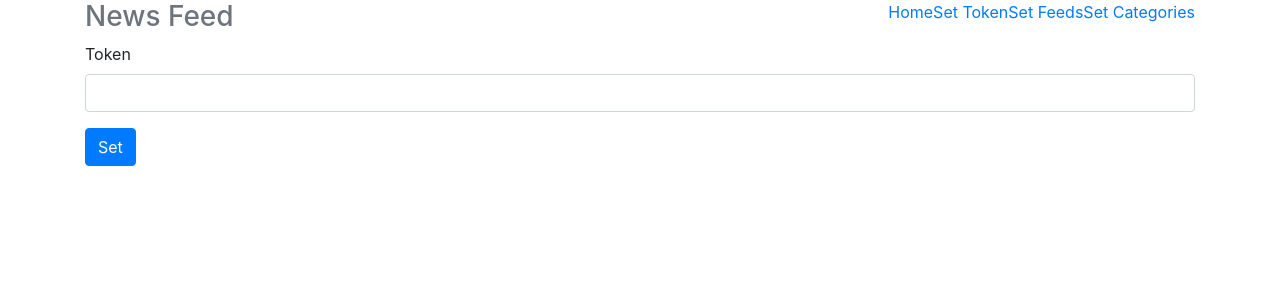
After one commit to tonyvu2014/news_post, a Flask app: page /set_token in a window 1280 px wide. The commit adds this page. Shown: the top 300 px of the page. Run offline with Flask 2, Linux system fonts and the light colour scheme; some libraries are stand-ins or nearby versions.

Commit message:
Add set_token page

```diff
--- a/app.py
+++ b/app.py
@@ -1,12 +1,12 @@
 import os
 import redis
-from flask import Flask, render_template
+from flask import Flask, render_template, url_for, request, redirect
 from read_news_feed import (
     read_config_all_subscribe_news_feed_in_parallel,
     read_db_all_subscribe_news_feed_in_parallel
 )
 from common import const
-from db_manager import add_to_list, get_list
+from db_manager import add_to_list, get_list, set_value, get_value
 from werkzeug.contrib.fixers import ProxyFix
 
 
@@ -36,6 +36,18 @@ def view_category():
     categories = get_list(const.CATEGORY)
     return 'Categories: {}'.format(",".join(categories))
 
+
+@app.route("/set_token")
+def set_token():
+    return render_template('token_form.html')
+
+
+@app.route("/update_token/", methods=['POST'])
+def update_token():
+    set_value('token', request.form['token']);
+    return redirect(url_for('main'))
+
+
 app.wsgi_app = ProxyFix(app.wsgi_app)
 
 if __name__ == "__main__":
--- /dev/null
+++ b/static/style.css
@@ -0,0 +1,3 @@
+#news_list img {
+	display:block;
+}
--- /dev/null
+++ b/templates/token_form.html
@@ -0,0 +1,39 @@
+<!DOCTYPE html>
+<html lang="en">
+ <head>
+    <title>News Feed</title>
+
+    <link href="http://getbootstrap.com/dist/css/bootstrap.min.css" rel="stylesheet">
+
+    <link href="https://maxcdn.bootstrapcdn.com/font-awesome/4.7.0/css/font-awesome.min.css" rel="stylesheet">
+
+	<link type="text/css" rel="stylesheet" href="{{ url_for('static', filename='style.css')}}"/>
+
+</head>
+
+<body>
+<div class="container">
+        <div class="header">
+            <nav>
+                <ul class="nav nav-pills pull-right">
+                    <li role="presentation"><a href="/">Home</a>
+                    </li>
+                    <li role="presentation" class="active"><a href="#">Set Token</a>
+                    </li>
+                    <li role="presentation"><a href="set_feeds">Set Feeds</a>
+                    </li>
+                    <li role="presentation"><a href="set_categories">Set Categories</a>
+                    </li>
+                </ul>
+            </nav>
+            <h3 class="text-muted">News Feed</h3>
+        </div>
+		<form action="{{ url_for('update_token') }}" method="POST">
+			<div class="form-group">
+				<label for="token">Token</label>
+				<input type="text" class="form-control" name="token">
+			</div>
+			<button type="submit" class="btn btn-primary">Set</button>
+		</form>
+</div>
+</body>
```
Also changed, not shown: templates/index.html (+14 -11 lines).
